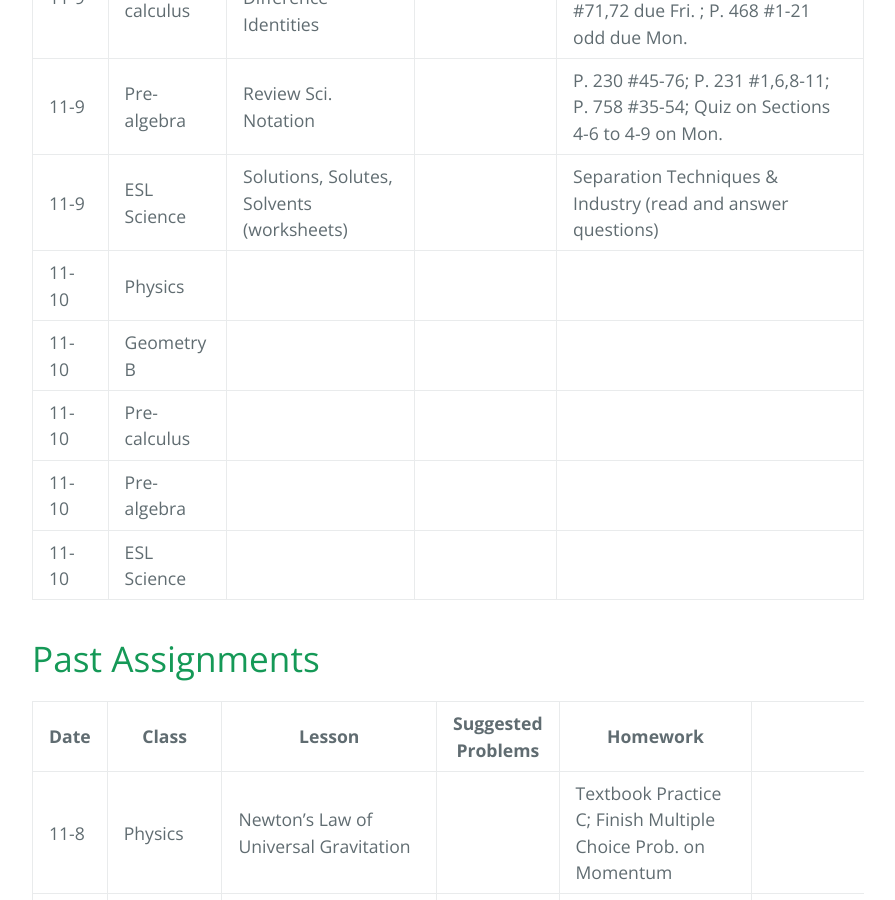
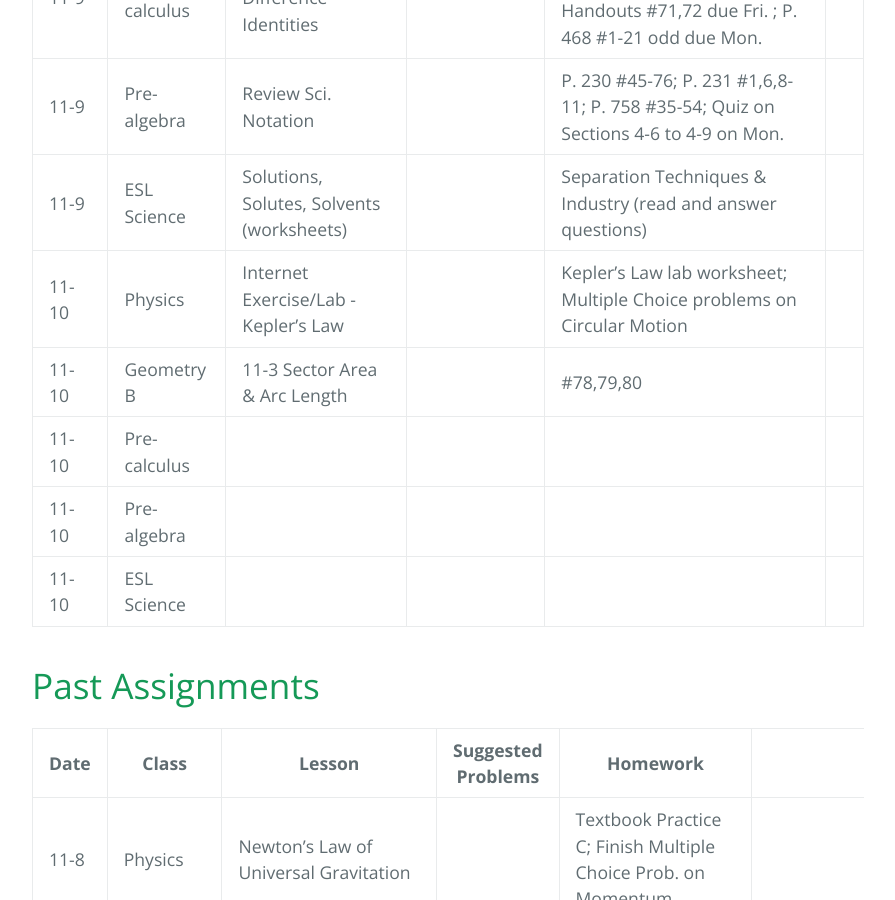
Before and after one commit to gpayoo/gpayoo, a Jekyll site: the page built from index.md, in a window 1280 px wide and 900 px high, scrolled down 842 px. Shown: the whole window, without its empty margins (192-1087 px from the left). Built offline with Jekyll 4.4.1, drawn with Linux system fonts in a browser that asks for light colours; our own code applies the rules of GitHub Pages for plain Markdown files.

Commit message:
Update index.md

```diff
--- a/index.md
+++ b/index.md
@@ -15,8 +15,8 @@ layout: default
 | 11-9 | Pre-calculus | Sum and Difference Identities | | HW Quiz Fri. Section 5.2 #1-38, #41,42,73,75; and Handouts #71,72 due Fri. ; P. 468 #1-21 odd due Mon.
 | 11-9 | Pre-algebra | Review Sci. Notation | | P. 230 #45-76; P. 231 #1,6,8-11; P. 758 #35-54; Quiz on Sections 4-6 to 4-9 on Mon.
 | 11-9 | ESL Science | Solutions, Solutes, Solvents (worksheets) |  | Separation Techniques & Industry (read and answer questions)
-| 11-10 | Physics | | |
-| 11-10 | Geometry B | | | |
+| 11-10 | Physics | Internet Exercise/Lab - Kepler's Law | |  Kepler's Law lab worksheet; Multiple Choice problems on Circular Motion
+| 11-10 | Geometry B | 11-3 Sector Area & Arc Length | | #78,79,80|
 | 11-10 | Pre-calculus |  | |
 | 11-10 | Pre-algebra |  | |
 | 11-10 | ESL Science | |  |
```
